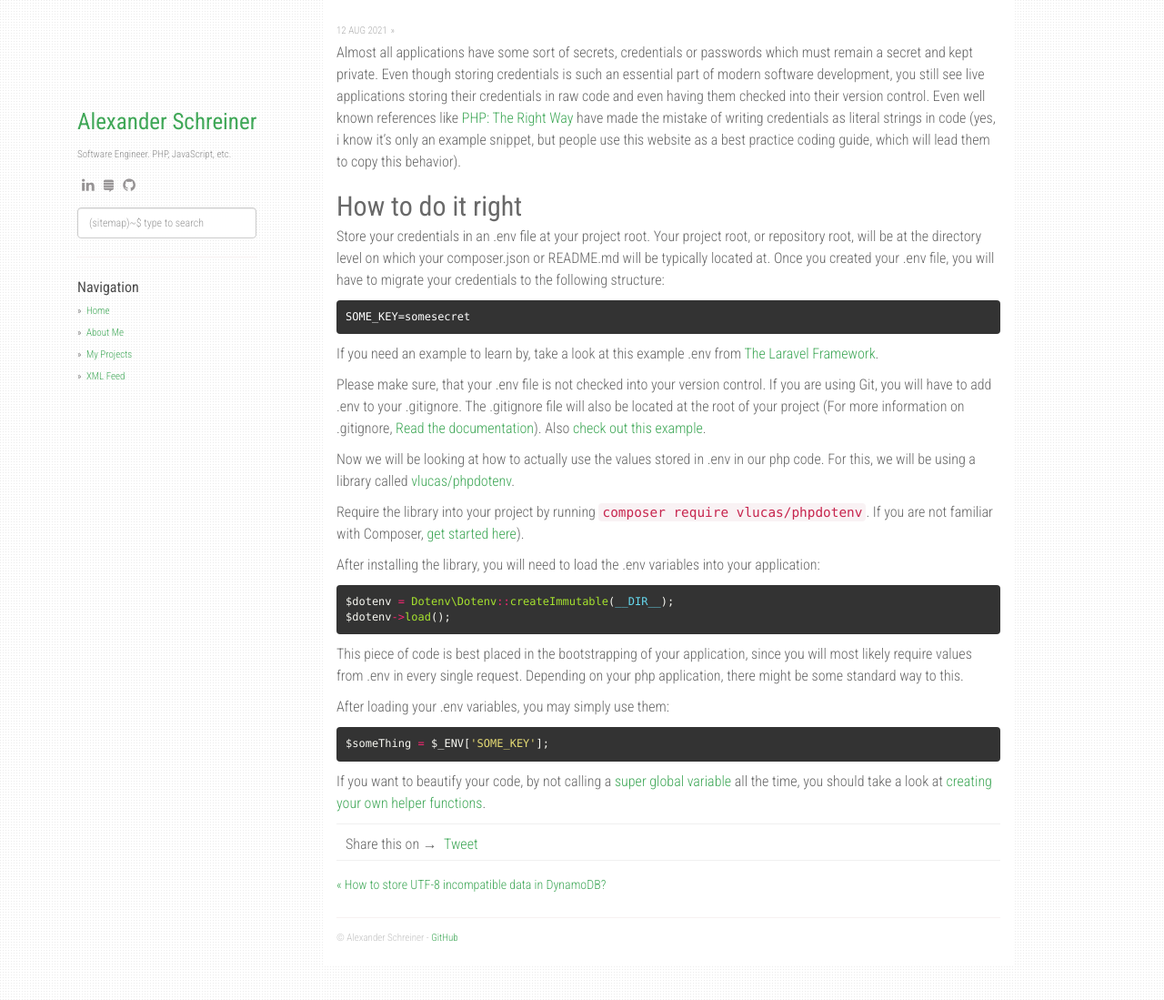
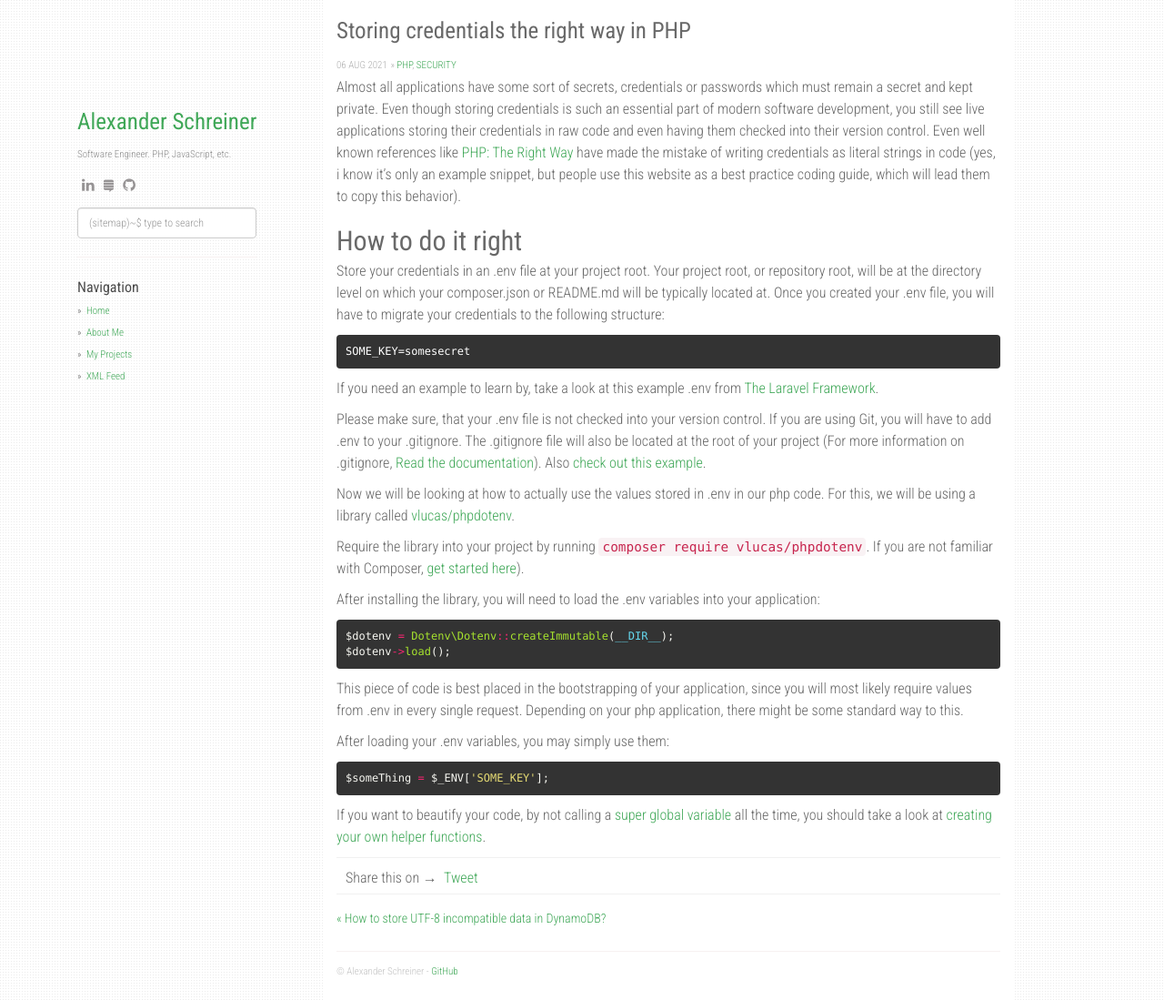
Before and after one commit to alexander-schreiner/alexander-schreiner.github.io, a Jekyll site: the page built from _posts/2021-08-06-storing-credentials-the-right-way-in-php.md, in a window 1280 px wide and 1099 px high. Shown: the whole window at 91% size. Built offline with Jekyll 4.4.1, drawn with Linux system fonts in a browser that asks for light colours; nearby versions of some CDN libraries; our own code applies the rules of GitHub Pages for plain Markdown files; comment, search, counter and statistics services are not loaded.

Commit message:
Solving category issues

```diff
--- a/_posts/2021-08-06-storing-credentials-the-right-way-in-php.md
+++ b/_posts/2021-08-06-storing-credentials-the-right-way-in-php.md
@@ -2,7 +2,7 @@
 layout: post
 title:  "Storing credentials the right way in PHP"
 date:   2021-08-06 12:30:15 +0200
-categories: [php][security]
+categories: [php, security]
 ---
 
 Almost all applications have some sort of secrets, credentials or passwords which must remain a secret and kept private. Even though storing credentials is such an essential part of modern software development, you still see live applications storing their credentials in raw code and even having them checked into their version control. Even well known
```
